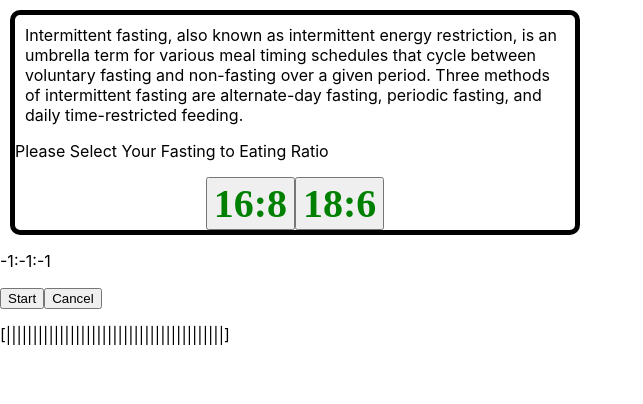
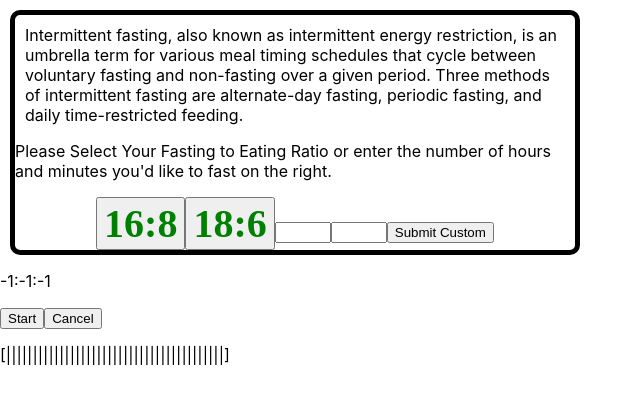
Before and after one commit to graceB-J/FastTrack_Timer, a React (Create React App) app: page / in a window 1280 px wide. Shown: the top 404 px of the page, without its empty margins (0-643 px from the left). Built offline with nearby package versions, Linux system fonts and the light colour scheme.

Commit message:
finished custom fast length input

```diff
--- a/src/App.js
+++ b/src/App.js
@@ -13,9 +13,15 @@ class App extends React.Component {
   }
   handleAddFast = length => {
     //Tell timer the correct length based on user input
+    if (length < 0) {
+      length = 0;
+    } else if (length > 24) {
+      length = 24;
+    }
     this.state = length;
     console.log(length);
   }
+
   render() {
     return (
       <div>
--- a/src/SelectionArea.js
+++ b/src/SelectionArea.js
@@ -14,14 +14,18 @@ class SelectionArea extends React.Component {
         return (
             <div className="SelectionAreaBox">
                 <p className="InfoStyle">Intermittent fasting, also known as intermittent energy restriction,
-                    is an umbrella term for various meal timing schedules that cycle
-                    between voluntary fasting and non-fasting over a given period.
-                    Three methods of intermittent fasting are alternate-day fasting,
+                is an umbrella term for various meal timing schedules that cycle
+                between voluntary fasting and non-fasting over a given period.
+                Three methods of intermittent fasting are alternate-day fasting,
                     periodic fasting, and daily time-restricted feeding.</p>
-                <p>Please Select Your Fasting to Eating Ratio</p>
+                <p>Please Select Your Fasting to Eating Ratio or enter the number of hours and minutes you'd like to fast on the right. </p>
                 <div className="buttonDisplay">
                     <button className="FastRatio" onClick={() => this.props.handleAddFast(16)}> 16:8 </button>
                     <button className="FastRatio" onClick={() => this.props.handleAddFast(18)}> 18:6 </button>
+                    <input type="number" id="hours" name="hours" maxLength="2" max="23" min="0" />
+                    <input type="number" id="minutes" name="minutes" maxLength="2" max="59" min="0" />
+                    <button className="Submit" onClick={() => this.props.handleAddFast(((document.getElementById("minutes").value / 60.0) +
+                        parseInt(document.getElementById("hours").value)))}> Submit Custom </button>
                 </div>
             </div>
         );
```
